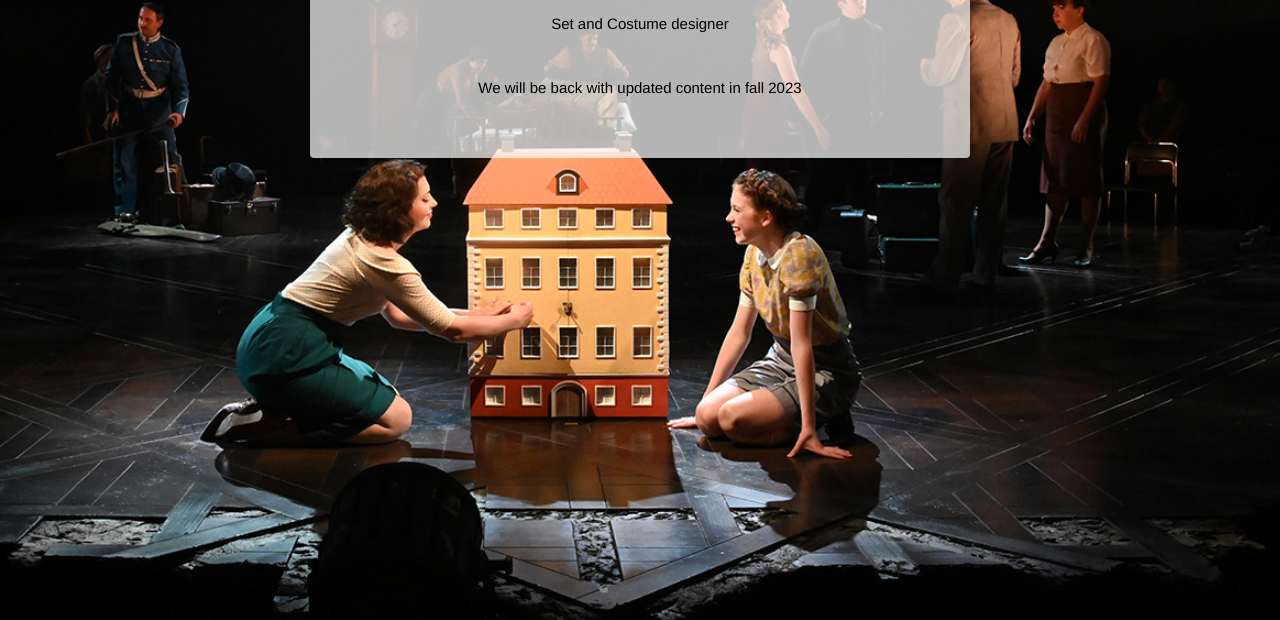
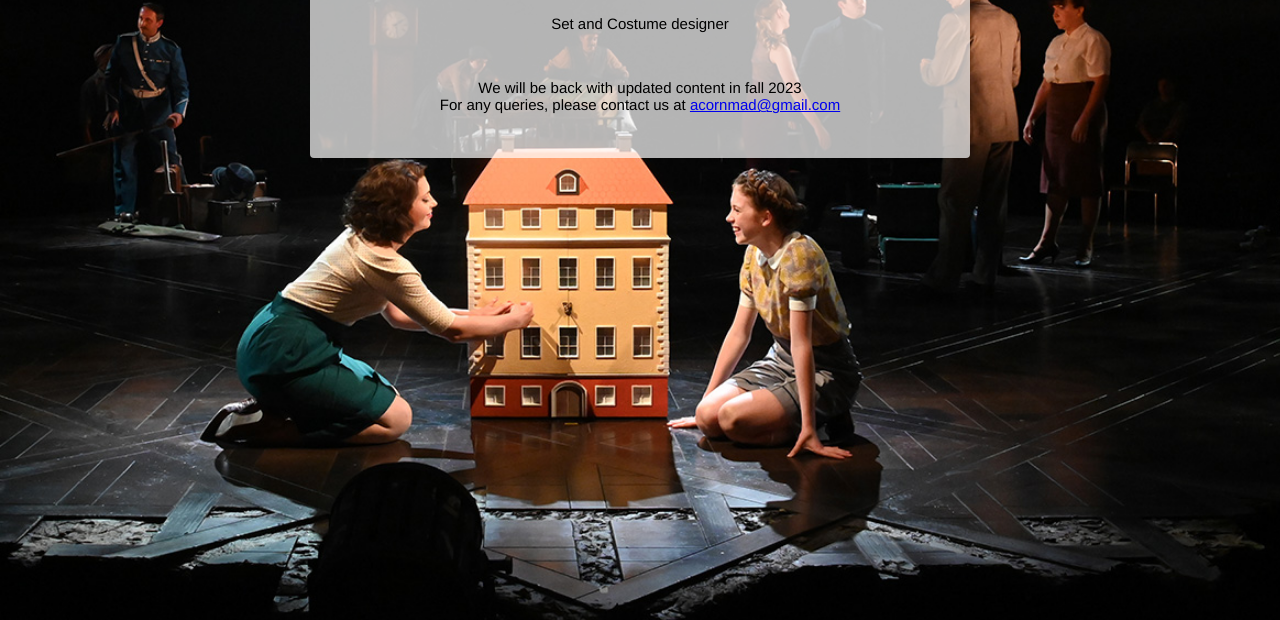
Before and after one commit to roughprada/madeleineboyd, a plain HTML site: page index.html in a window 1280 px wide. Shown: the part 180-800 px from the top of the page. Drawn offline with Linux system fonts and the light colour scheme.

Commit message:
add email

```diff
--- a/index.html
+++ b/index.html
@@ -44,7 +44,8 @@
 	<div style="text-align: center;margin: 0 auto;background-color: rgba(255,255,255,0.7);max-width: 600px;padding: 2em;border-radius: 4px;" width="100%">
 		<h2><b>Madeleine Boyd</b></h2>
 		<p>Set and Costume designer</p><br>
-		<p>We will be back with updated content in fall 2023</p><br>
+		<p>We will be back with updated content in fall 2023<br>
+			For any queries, please contact us at <a href="mailto:acornmad@gmail.com">acornmad@gmail.com</a></p>
 	</div>
 </body>
 </html>
```
